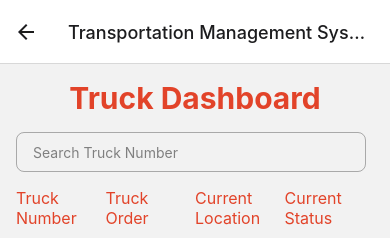
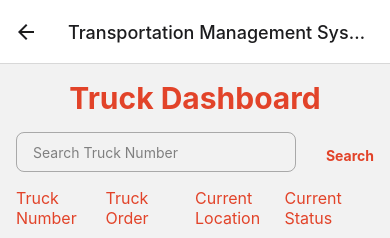
Before and after one commit to Kruthim1304/TMS_APP, a React Native app: screen /LandingPage in a window 390 px wide. Shown: the top 238 px of the page. Built offline with nearby package versions, Linux system fonts and the light colour scheme.

Commit message:
Update LandingPage.js

```diff
--- a/components/LandingPage.js
+++ b/components/LandingPage.js
@@ -50,12 +50,18 @@ const LandingPage = () => {
     return (
       <View style={styles.container}>
         <Text style={styles.heading}>Truck Dashboard</Text>
+        <View style={styles.searchContainer}>
         <TextInput
           style={styles.searchBar}
           placeholder="Search Truck Number"
           value={searchValue}
           onChangeText={handleSearch}
         />
+        <TouchableOpacity style={styles.searchButton} onPress={() => console.log('Search pressed')}>
+          <Text style={styles.searchButtonText}>Search</Text>
+        </TouchableOpacity>
+        </View>
+
         <View style={styles.tableHeaderContainer}>
           <Text style={styles.tableHeaderText}>Truck Number</Text>
           <Text style={styles.tableHeaderText}>Truck Order</Text>
@@ -113,9 +119,6 @@ const LandingPage = () => {
           alignItems: 'center',
           marginBottom: 16,
         },
-        placeholder: {
-          color: ''
-        },
       searchBar: {
         color: '#808080',
         height: 40,
@@ -125,6 +128,18 @@ const LandingPage = () => {
         borderRadius: 8,
         paddingHorizontal: 16,
         marginBottom: 16,
+      },
+      searchContainer: {
+        flexDirection: 'row',
+        alignItems: 'center',
+      },
+      searchButton: {
+        paddingBottom:10,
+        paddingLeft:30,
+     },
+      searchButtonText: {
+        color: '#E24329',
+        fontWeight: 'bold',
       },
       tableHeaderContainer: {
         flexDirection: 'row',
```
